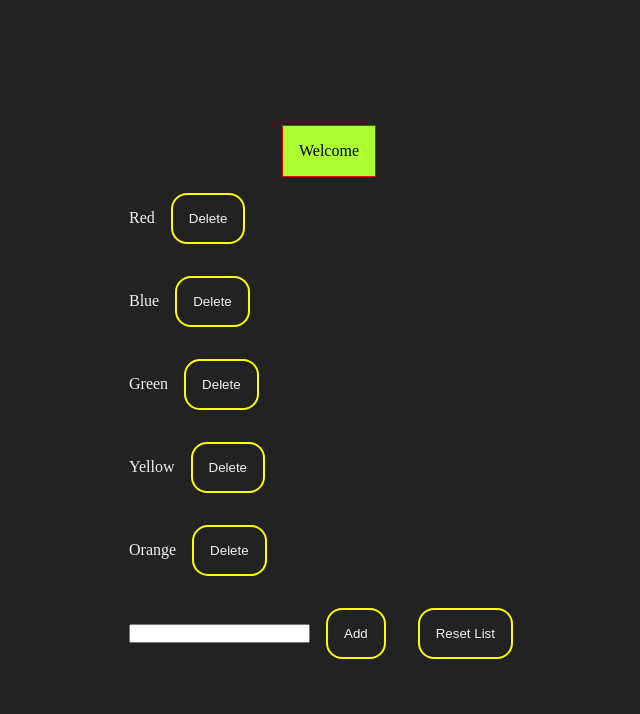
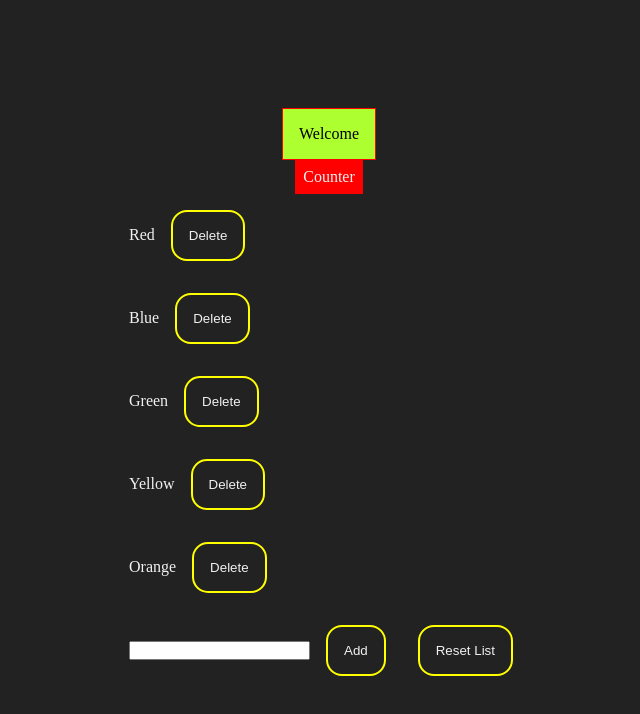
Before and after one commit to hsrvms/develhope-exercises, a React (Vite) app in the folder React/: page / in a window 1280 px wide. Shown: the top 714 px of the page, without its empty margins (311-951 px from the left). Built offline with nearby package versions, Linux system fonts and the light colour scheme.

Commit message:
61-styling-components

```diff
--- a/React/src/App.jsx
+++ b/React/src/App.jsx
@@ -1,5 +1,6 @@
 import { useState } from "react";
-import Welcome from './components/Welcome'
+import Welcome from "./components/Welcome";
+import Counter from "./components/Counter";
 import TodoList from "./components/TodoList";
 
 import "./App.css";
@@ -35,15 +36,16 @@ const App = () => {
 
 	function handleDelete(e) {
 		const element = e.target.dataset.color;
-		setItems(prevItems => {
-			const newItems = prevItems.filter(item => item !== element);
+		setItems((prevItems) => {
+			const newItems = prevItems.filter((item) => item !== element);
 			return newItems;
-		})
+		});
 	}
 
 	return (
 		<div id="app">
 			<Welcome />
+			<Counter />
 			<TodoList
 				items={items}
 				handleSubmit={handleSubmit}
--- /dev/null
+++ b/React/src/components/Counter.jsx
@@ -0,0 +1,8 @@
+
+const Counter = () => {
+  return (
+    <div style={{display: 'inline', backgroundColor: 'red', padding: '.5rem'}}>Counter</div>
+  )
+}
+
+export default Counter
```
